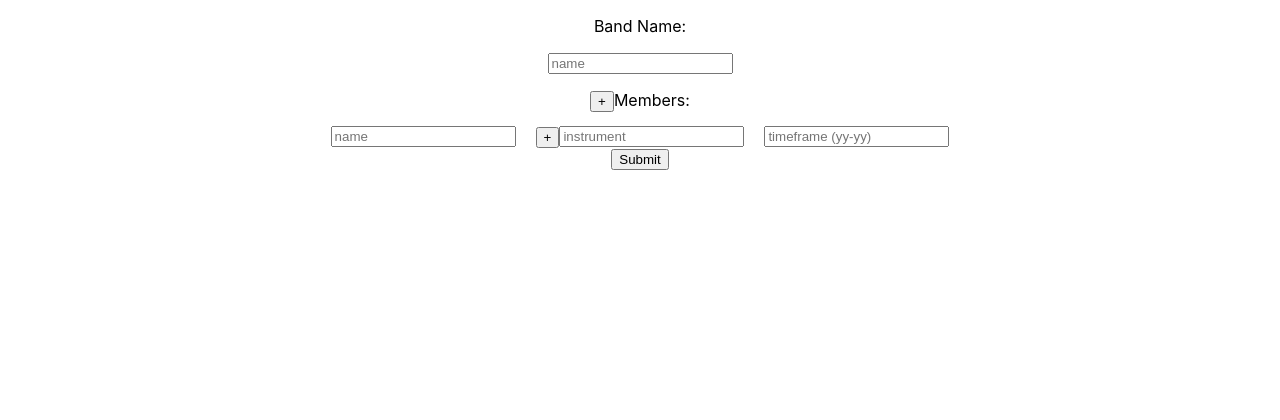
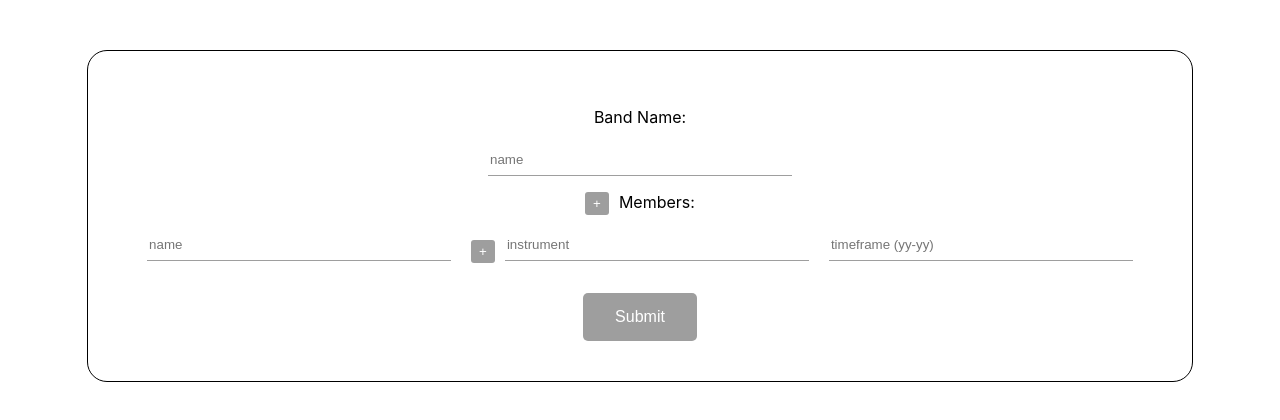
Before and after one commit to chris3jang/band-member-timeline, a React (Create React App) app: page / in a window 1280 px wide. Shown: the top 420 px of the page. Built offline with nearby package versions, Linux system fonts and the light colour scheme.

Commit message:
form styling

```diff
--- a/src/Chart.js
+++ b/src/Chart.js
@@ -189,7 +189,7 @@ class Chart extends Component {
 			<div>
 				<div style={{height: 50}}></div>
 				<div className="chartBorder" style={{display: 'grid', gridTemplateColumns: '20% auto 20%', gridTemplateRows: 400}}>
-					<div style={{display: 'grid', gridColumnStart: 2, gridColumnEnd: 3, gridRowStart: 1, gridRowEnd: numMembers+3, border: '1px solid black', gridTemplateRows: piece}}>
+					<div style={{display: 'grid', gridColumnStart: 2, gridColumnEnd: 3, gridRowStart: 1, gridRowEnd: numMembers+3, border: '1px solid black', borderRadius: 20, gridTemplateRows: piece}}>
 						{rowDivs}
 					</div>
 				</div>
--- a/src/DataForm.js
+++ b/src/DataForm.js
@@ -1,6 +1,6 @@
 import React, { Component } from 'react';
 import Member from './Member';
-//import FormErrors from './FormErrors';
+import './form.css';
 
 class DataForm extends Component {
 
@@ -128,6 +128,7 @@ class DataForm extends Component {
 	    	}
 	    }
 
+
 	    if(isValid) {
 	      	this.props.updateData({
 	      		bandName: e.target.childNodes[1].value,
@@ -141,15 +142,15 @@ class DataForm extends Component {
 
 		return (
 			<div>
-				<form action="" onSubmit={this.handleSubmit.bind(this)}>
-			        <p className="BandName">Band Name:</p>
-			        <input type="text" name="bandname" placeholder="name"></input>
+				<form className="form" action="" onSubmit={this.handleSubmit.bind(this)}>
+			        <p className={"BandName"}>Band Name:</p>
+			        <input className="textInput" type="text" name="bandname" placeholder="name"></input>
 		            <div>
-		            	<button style={{display: 'inline-block', margin: 'auto', marginTop: 10}} onClick={this.handleAddMember.bind(this)}>+</button>
+            			<button className="addButton" onClick={this.handleAddMember.bind(this)}>+</button>
 			        	<p style={{display: 'inline-block'}}>Members:</p>
 		            </div>
 		            {Array(this.state.members).fill(<Member></Member>)}
-					<input type="submit" value="Submit"></input>
+					<input className="sbmtButton" type="submit" value="Submit"></input>
 				</form>
 			</div>
 		)
--- a/src/Member.js
+++ b/src/Member.js
@@ -1,4 +1,5 @@
 import React, { Component } from 'react';
+import './form.css';
 
 
 class Member extends Component {
@@ -34,16 +35,16 @@ class Member extends Component {
 
 		return (
 			<div className={"member"}>
-				<input type="text" name="memberbame" placeholder="name" style={{verticalAlign: 'top'}}></input>
+				<input className="textInput" type="text" name="memberbame" placeholder="name" style={{verticalAlign: 'top'}}></input>
 				<div style={{display: 'inline-block', width: 20}}></div>
-				<button onClick={this.handleAddInstrumentTimeFrame.bind(this)}>+</button>
+				<button className="addButton" onClick={this.handleAddInstrumentTimeFrame.bind(this)}>+</button>
 				<div style={{display: 'inline-block', verticalAlign: 'top'}}>
-					<div>{Array(this.state.inputs).fill(<input type="text" name="instrument" placeholder="instrument" style={{display: 'block', marginRight: 0}}></input>)}</div>
+					<div>{Array(this.state.inputs).fill(<input className="textInput" type="text" name="instrument" placeholder="instrument" style={{display: 'block', marginRight: 0}}></input>)}</div>
 	          	</div>
 
 				<div style={{display: 'inline-block', width: 20}}></div>
 	        	<div style={{display: 'inline-block', verticalAlign: 'top'}}>
-				    <div>{Array(this.state.inputs).fill(<input type="text" name="timeframe" placeholder="timeframe (yy-yy)" style={{display: 'block', marginRight: 0}}></input>)}</div>
+				    <div>{Array(this.state.inputs).fill(<input className="textInput" type="text" name="timeframe" placeholder="timeframe (yy-yy)" style={{display: 'block', marginRight: 0}}></input>)}</div>
 	      		</div>
 			</div>
 		)
--- /dev/null
+++ b/src/dataform.module.css
@@ -0,0 +1,6 @@
+.tekstInput {
+	border-top: none;
+	border-left: none;
+	border-right: none;
+	border-bottom: 1px solid black;
+}
--- /dev/null
+++ b/src/form.css
@@ -0,0 +1,43 @@
+.form {
+	margin: 50px auto;
+	padding: 40px;
+	width: 80%;
+	border: 1px solid black;
+	border-radius: 20px;
+}
+
+.textInput {
+	border-top: none;
+	border-left: none;
+	border-right: none;
+	border-bottom: 1px solid #9e9e9e;
+	width: 300px;
+	height: 30px;
+}
+
+.textInput:focus {
+	outline: none;
+	border-bottom: 1px solid black;
+}
+
+.addButton {
+	background-color: #9e9e9e;
+	border: none;
+	color: white;
+	text-align: center;
+	border-radius: 3px;
+	margin-top: 12px;
+	margin-right: 10px;
+	padding: 4px 8px;
+}
+
+.sbmtButton {
+	margin-top: 30px;
+	background-color: #9e9e9e;
+	border: none;
+	color: white;
+	padding: 15px 32px;
+  	text-align: center;
+  	font-size: 16px;
+  	border-radius: 5px;
+}
```
Also changed, not shown: src/App.js (+0 -47 lines).
